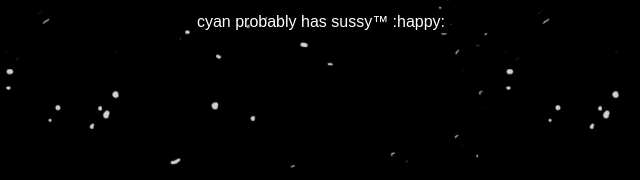
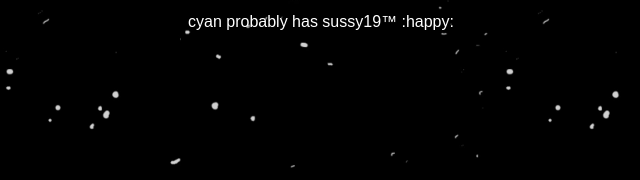
Before and after one commit to bilal-darwish/amoguscolors, a plain HTML site: page cyan.html in a window 1280 px wide. Shown: the part 521-701 px from the top of the page, 319-959 px from the left. Drawn offline with Linux system fonts and the light colour scheme.

Commit message:
Update cyan.html

```diff
--- a/cyan.html
+++ b/cyan.html
@@ -33,6 +33,6 @@
 
     <img src="80%.png" alt="yes i love cyan">
 
-    <p>cyan probably has sussy™ :happy:</p>
+    <p>cyan probably has sussy19™ :happy:</p>
   </body>
 </html>
```
